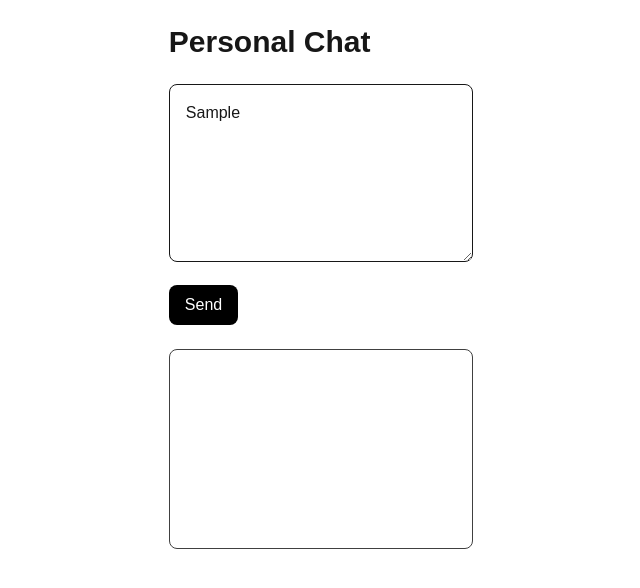
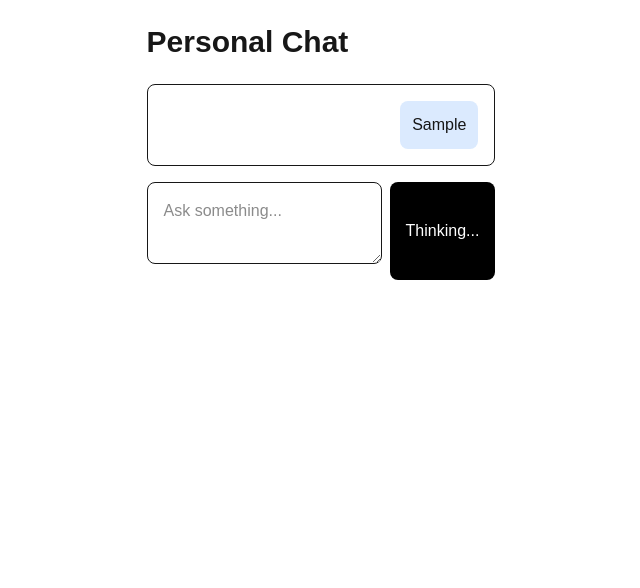
Before and after one commit to briansegs/personal-chat, a Next.js app: page / in a window 1280 px wide. Both pictures are taken after typing "Sample" into the empty fields and a click on the button "Send". Shown: the top 588 px of the page, without its empty margins (319-959 px from the left). Built offline with nearby package versions, Linux system fonts and the light colour scheme; no server answers.

Commit message:
feat: Add messages

```diff
--- a/src/app/api/chat/route.ts
+++ b/src/app/api/chat/route.ts
@@ -1,14 +1,15 @@
 export async function POST(req: Request) {
-  const { prompt } = await req.json();
+  const { messages } = await req.json();
 
-  const ollamaResponse = await fetch("http://localhost:11434/api/generate", {
+  const ollamaResponse = await fetch("http://localhost:11434/api/chat", {
     method: "POST",
     headers: {
       "Content-Type": "application/json",
     },
     body: JSON.stringify({
       model: "llama3.1",
-      prompt,
+      messages,
+      stream: true,
     }),
   });
 
--- a/src/app/page.tsx
+++ b/src/app/page.tsx
@@ -9,49 +9,74 @@ import { oneDark } from "react-syntax-highlighter/dist/esm/styles/prism";
 
 import { useState } from "react";
 
+type Message = {
+  role: "user" | "assistant";
+  content: string;
+};
+
 export default function Home() {
-  const [prompt, setPrompt] = useState("");
-  const [response, setResponse] = useState("");
+  const [messages, setMessages] = useState<Message[]>([]);
+  const [input, setInput] = useState("");
   const [loading, setLoading] = useState(false);
 
-  async function handleSubmit() {
+  async function sendMessage() {
+    if (!input.trim()) return;
+
+    const userMessage: Message = {
+      role: "user",
+      content: input,
+    };
+
+    const updatedMessages = [...messages, userMessage];
+
+    setMessages(updatedMessages);
+    setInput("");
     setLoading(true);
-    setResponse("");
 
     const res = await fetch("/api/chat", {
       method: "POST",
       headers: {
         "Content-Type": "application/json",
       },
-      body: JSON.stringify({ prompt }),
+      body: JSON.stringify({
+        messages: updatedMessages,
+      }),
     });
 
-    if (!res.body) return;
-
-    const reader = res.body.getReader();
+    const reader = res.body?.getReader();
     const decoder = new TextDecoder();
 
-    let done = false;
+    let assistantText = "";
 
-    while (!done) {
-      const result = await reader.read();
+    setMessages((prev) => [...prev, { role: "assistant", content: "" }]);
 
-      done = result.done;
+    if (!reader) return;
 
-      const chunk = decoder.decode(result.value);
+    while (true) {
+      const { value, done } = await reader.read();
+      if (done) break;
 
+      const chunk = decoder.decode(value);
       const lines = chunk.split("\n").filter(Boolean);
 
       for (const line of lines) {
         try {
-          const parsed = JSON.parse(line);
+          const json = JSON.parse(line);
+          const content = json.message?.content;
 
-          if (parsed.response) {
-            setResponse((prev) => prev + parsed.response);
+          if (content) {
+            assistantText += content;
+
+            setMessages((prev) => {
+              const copy = [...prev];
+              copy[copy.length - 1] = {
+                role: "assistant",
+                content: assistantText,
+              };
+              return copy;
+            });
           }
-        } catch (err) {
-          console.error(err);
-        }
+        } catch {}
       }
     }
 
@@ -62,23 +87,17 @@ export default function Home() {
     <main className="max-w-2xl mx-auto p-6">
       <h1 className="text-3xl font-bold mb-6">Personal Chat</h1>
 
-      <textarea
-        value={prompt}
-        onChange={(e) => setPrompt(e.target.value)}
-        className="w-full border p-4 rounded-lg mb-4"
-        rows={6}
-        placeholder="Ask something..."
-      />
-
-      <button
-        onClick={handleSubmit}
-        className="bg-black text-white px-4 py-2 rounded-lg"
-        disabled={loading}
+      {/* Messages */}
+      <div className="flex-1 overflow-y-auto border rounded-lg p-4 space-y-4">
+        {messages.map((msg, i) => (
+          <div
+            key={i}
+            className={`p-3 rounded-lg whitespace-pre-wrap ${
+              msg.role === "user"
+                ? "bg-blue-100 ml-auto w-fit"
+                : "bg-gray-100 w-fit"
+            }`}
           >
-        {loading ? "Thinking..." : "Send"}
-      </button>
-
-      <div className="mt-6 border rounded-lg p-4 min-h-50 prose prose-neutral dark:prose-invert max-w-none">
             <ReactMarkdown
               remarkPlugins={[remarkGfm]}
               components={{
@@ -103,8 +122,28 @@ export default function Home() {
                 },
               }}
             >
-          {response}
+              {msg.content}
             </ReactMarkdown>
+          </div>
+        ))}
+      </div>
+
+      <div className="mt-4 flex gap-2">
+        <textarea
+          value={input}
+          onChange={(e) => setInput(e.target.value)}
+          className="w-full border p-4 rounded-lg mb-4"
+          rows={2}
+          placeholder="Ask something..."
+        />
+
+        <button
+          onClick={() => sendMessage()}
+          className="bg-black text-white px-4 py-2 rounded-lg"
+          disabled={loading}
+        >
+          {loading ? "Thinking..." : "Send"}
+        </button>
       </div>
     </main>
   );
```
Lines whose indentation alone changed are shown as unchanged.
